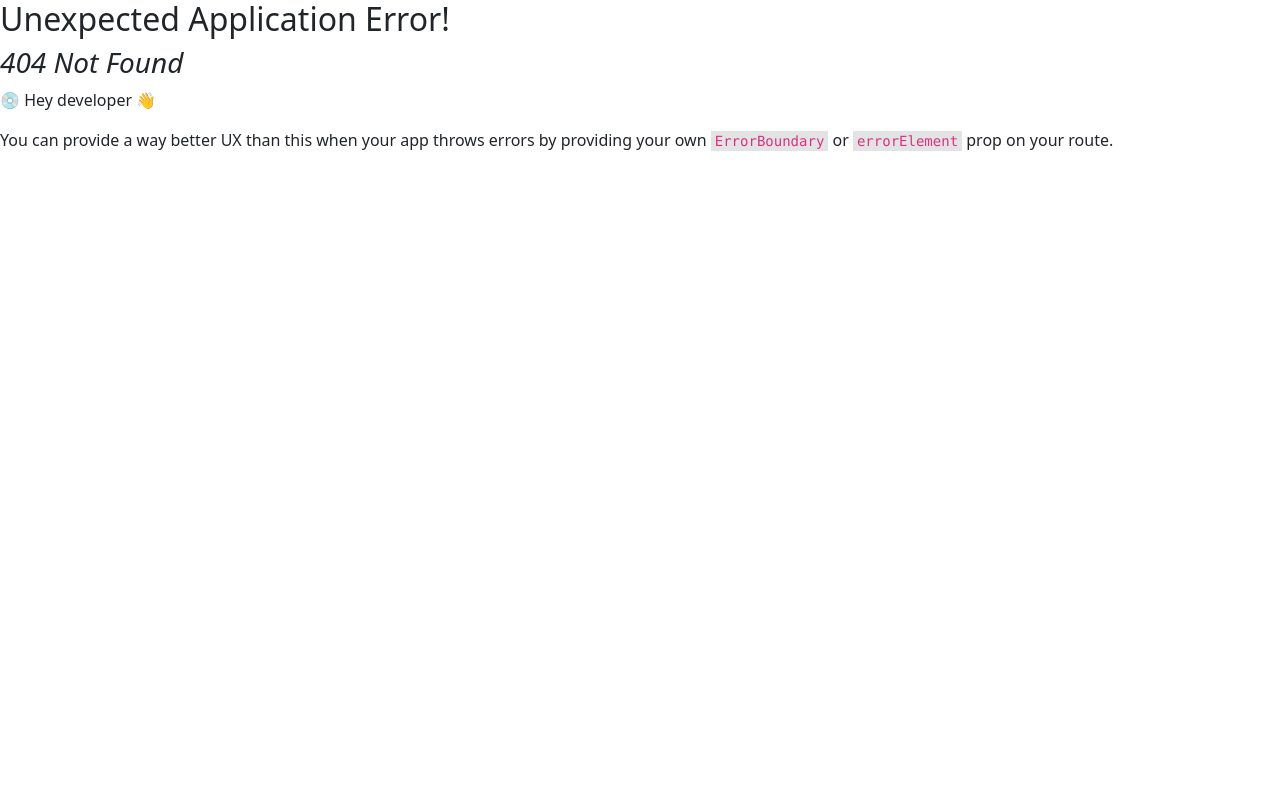
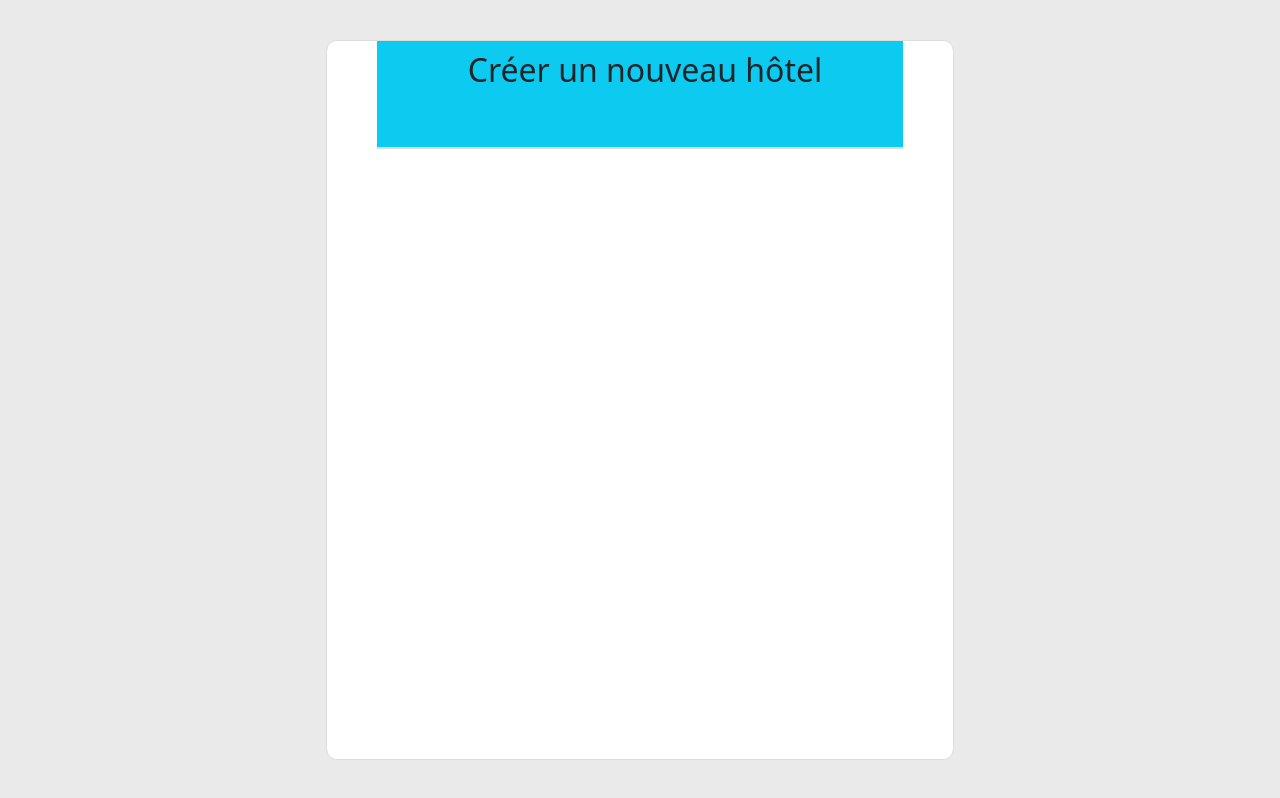
Before and after one commit to Cheikh-Ahmed-Tidiane-Gueye/RED-PRODUCT, a React (Vite) app in the folder frontend/: page /modal in a window 1280 px wide. Before the commit this address had no page. Built offline with nearby package versions, Linux system fonts and the light colour scheme.

Commit message:
Modal Ajout Hotel

```diff
--- a/frontend/src/App.css
+++ b/frontend/src/App.css
@@ -1,4 +1,4 @@
-/* @import url('https://fonts.googleapis.com/css2?family=Roboto:wght@100&display=swap'); */
+@import url('https://fonts.googleapis.com/css2?family=Roboto:wght@100&display=swap');
 *{
   margin: 0;
   padding: 0;
@@ -376,16 +376,18 @@ label {
 }
 
 /* Modal */
-.modalContainer{
+
+.modalContainer, .modalRow{
   width: 100%;
   height: 100%;
   display: flex;
   justify-content: center;
   align-items: center;
+}
+.modalContainer{
   background-color: #ebeaea;
 }
 .Modal{
-  width: 50%;
   height: 90%;
   border-radius: 11px;
   padding: 0 50px;
@@ -393,11 +395,7 @@ label {
   background: #FFF;
 }
 .modalHeader{
-  width: 100%;
   height: 15%;
-  display: inline-flex;
-  padding: 55px 550.079px 11.755px 0px;
-  align-items: center;
   border-bottom: 2.647px solid #DDD;
 }
 .titreHeader{
--- a/frontend/src/App.jsx
+++ b/frontend/src/App.jsx
@@ -11,6 +11,7 @@ import ForgotPassword from "./pages/ForgotPassword";
 import Accueil from "./pages/Accueil";
 import Dashboard from "./pages/Dashboard";
 import ListeHotel from "./pages/ListeHotel";
+import Modal from "./composants/Modal";
 
 export default function App() {
 
@@ -41,6 +42,10 @@ export default function App() {
         },
       ],
     },
+    {
+      path: "/modal",
+      element: <Modal/>
+    }
   ]);
   return (
     <>
--- a/frontend/src/App2.jsx
+++ b/frontend/src/App2.jsx
@@ -24,7 +24,7 @@ export default function App2() {
           <Route path="/accueil/dashboard" element={<Dashboard />} />
           <Route path="/accueil/hotel" element={<ListeHotel />} />
         </Route>
-        <Route path="/ " element={<Modal />} />
+        <Route path="/modal" element={<Modal />} />
       </Routes>
     </Router>
   );
--- a/frontend/src/composants/Modal.jsx
+++ b/frontend/src/composants/Modal.jsx
@@ -3,13 +3,15 @@ import React from "react";
 export default function Modal() {
   return (
     <>
-      <div className="modalContainer">
-        <div className="Modal">
-          <div className="modalHeader">
-            {/* <div className="titreHeader bg-info">
+      <div className="container-fluid modalContainer">
+        <div className="row modalRow w-100 h-100 d-flex justify-content-center align-items-center">
+          <div className="Modal col-lg-6 col-md-10 col-sm-10 col-xs-12">
+            <div className="modalHeader bg-info">
+              <div className="titreHeader bg-info">
               <span></span>
               <h2>Créer un nouveau hôtel</h2>
-            </div> */}
+            </div>
+            </div>
           </div>
         </div>
       </div>
```
